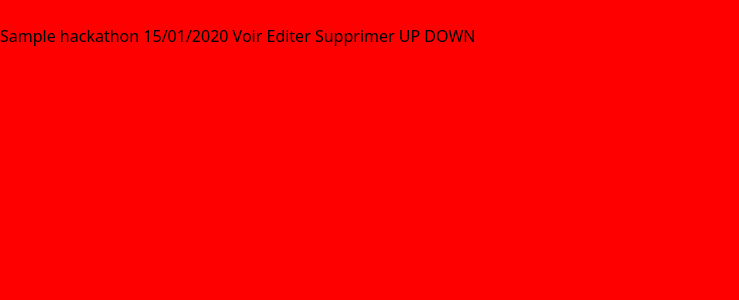
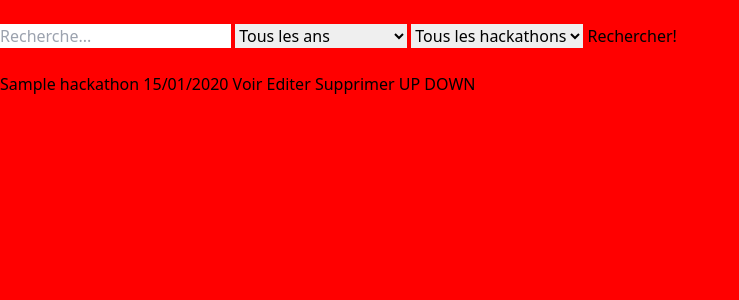
Before and after one commit to AdrienMrn/Symfony-IW1-2022, a Symfony app: template templates/back/hackathon/index.html.twig in a window 1280 px wide. Shown: the top 300 px of the page, without its empty margins (0-739 px from the left). Run offline with Twig, Linux system fonts and the light colour scheme; the template is opened without the code that fills it: most values are stand-ins (such as "Sample title", 1, 10 or a date in 2020); style sheets or scripts are compiled from the project's sources; some libraries are stand-ins or nearby versions.

Commit message:
Add exemple DQL

```diff
--- a/src/Controller/Back/HackathonController.php
+++ b/src/Controller/Back/HackathonController.php
@@ -5,6 +5,7 @@ namespace App\Controller\Back;
 use App\Entity\Hackathon;
 use App\Form\HackathonType;
 use App\Repository\HackathonRepository;
+use App\Repository\YearRepository;
 use Doctrine\ORM\EntityManagerInterface;
 use Symfony\Bundle\FrameworkBundle\Controller\AbstractController;
 use Symfony\Component\HttpFoundation\Request;
@@ -15,10 +16,11 @@ use Symfony\Component\Routing\Annotation\Route;
 class HackathonController extends AbstractController
 {
     #[Route('/', name: 'index', methods: ['GET'])]
-    public function index(HackathonRepository $hackathonRepository): Response
+    public function index(HackathonRepository $hackathonRepository, YearRepository $yearRepository, Request $request): Response
     {
         return $this->render('back/hackathon/index.html.twig', [
-            'hackathons' => $hackathonRepository->findBy([], ['position' => 'ASC']),
+            'years' => $yearRepository->findAll(),
+            'hackathons' => $hackathonRepository->search($request, $request->query->getInt('limit', 10)),
         ]);
     }
 
--- a/templates/back/hackathon/index.html.twig
+++ b/templates/back/hackathon/index.html.twig
@@ -3,6 +3,25 @@
 {% block title %}Listes des Hackathons!{% endblock %}
 
 {% block body %}
+    <br>
+
+    <form method="GET">
+        <input type="text" value="{{ app.request.query.get('query') }}" name="query" placeholder="Recherche...">
+        <select name="year">
+            <option value="">Tous les ans</option>
+            {% for year in years %}
+                <option value="{{ year.id }}" {% if year.id == app.request.query.get('year') %}selected{% endif %}>{{ year.date }}</option>
+            {% endfor %}
+        </select>
+        <select name="limit">
+            <option value="">Tous les hackathons</option>
+            <option value="5" {% if app.request.query.get('limit') == 5 %}selected{% endif %}>5</option>
+            <option value="10" {% if app.request.query.get('limit') == 10 %}selected{% endif %}>10</option>
+            <option value="15" {% if app.request.query.get('limit') == 15 %}selected{% endif %}>15</option>
+        </select>
+        <button type="submit">Rechercher!</button>
+    </form>
+
     <br>
     {% for hackathon in hackathons %}
         {{ hackathon.name }}
```
Also changed, not shown: src/Repository/HackathonRepository.php (+27 -14 lines).
